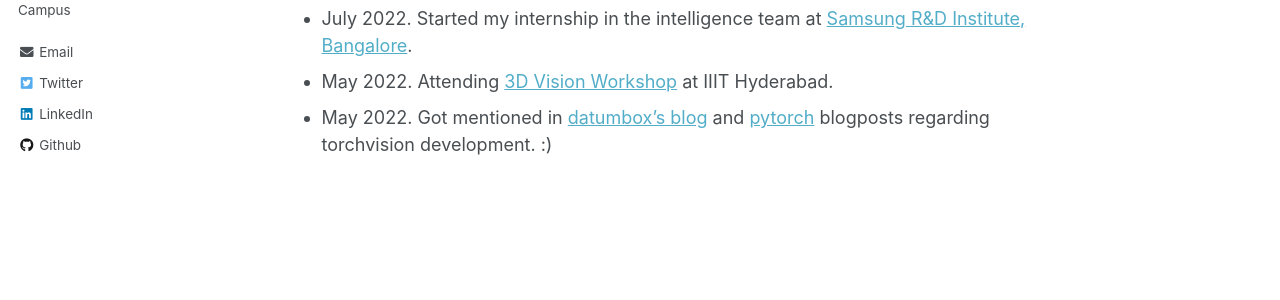
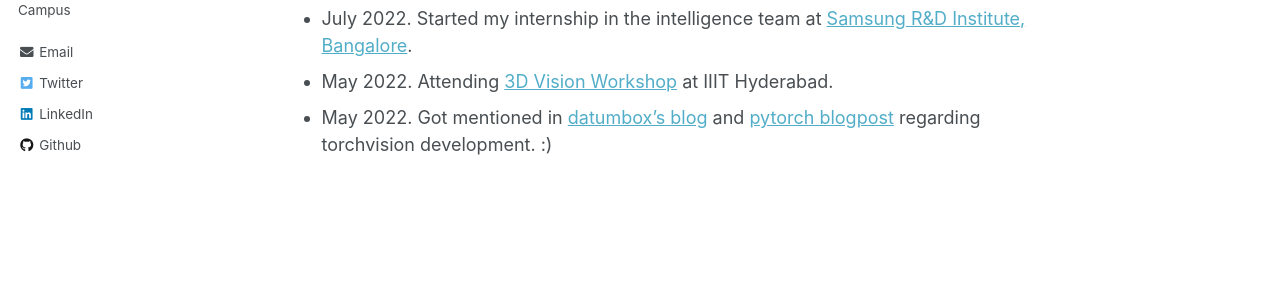
Before and after one commit to abhi-glitchhg/abhi-glitchhg.github.io, a Jekyll site: the page built from _pages/about.md, in a window 1280 px wide. Shown: the part 416-716 px from the top of the page. Built offline with Jekyll 4.4.1, drawn with Linux system fonts in a browser that asks for light colours.

Commit message:
fix pytorch blogpost thing

```diff
--- a/_pages/about.md
+++ b/_pages/about.md
@@ -23,4 +23,4 @@ I love to play badminton and listen to Carnatic Instrumental music. I occasional
 
 * July 2022. Started my internship in the intelligence team at [Samsung R&D Institute, Bangalore](https://research.samsung.com/sri-b).
 * May 2022. Attending [3D Vision Workshop](http://cvit.iiit.ac.in/workshops/3dvision/) at IIIT Hyderabad.
-* May 2022. Got mentioned in [datumbox's blog](https://blog.datumbox.com/the-journey-of-modernizing-torchvision-memoirs-of-a-torchvision-developer-3/) and [pytorch](https://pytorch.org/blog/pytorch-1.12-new-library-releases/#new-augmentations-layers-and-losses) blogposts regarding torchvision development. :)
+* May 2022. Got mentioned in [datumbox's blog](https://blog.datumbox.com/the-journey-of-modernizing-torchvision-memoirs-of-a-torchvision-developer-3/) and [pytorch blogpost](https://pytorch.org/blog/pytorch-1.12-new-library-releases/#new-augmentations-layers-and-losses) regarding torchvision development. :)
```
